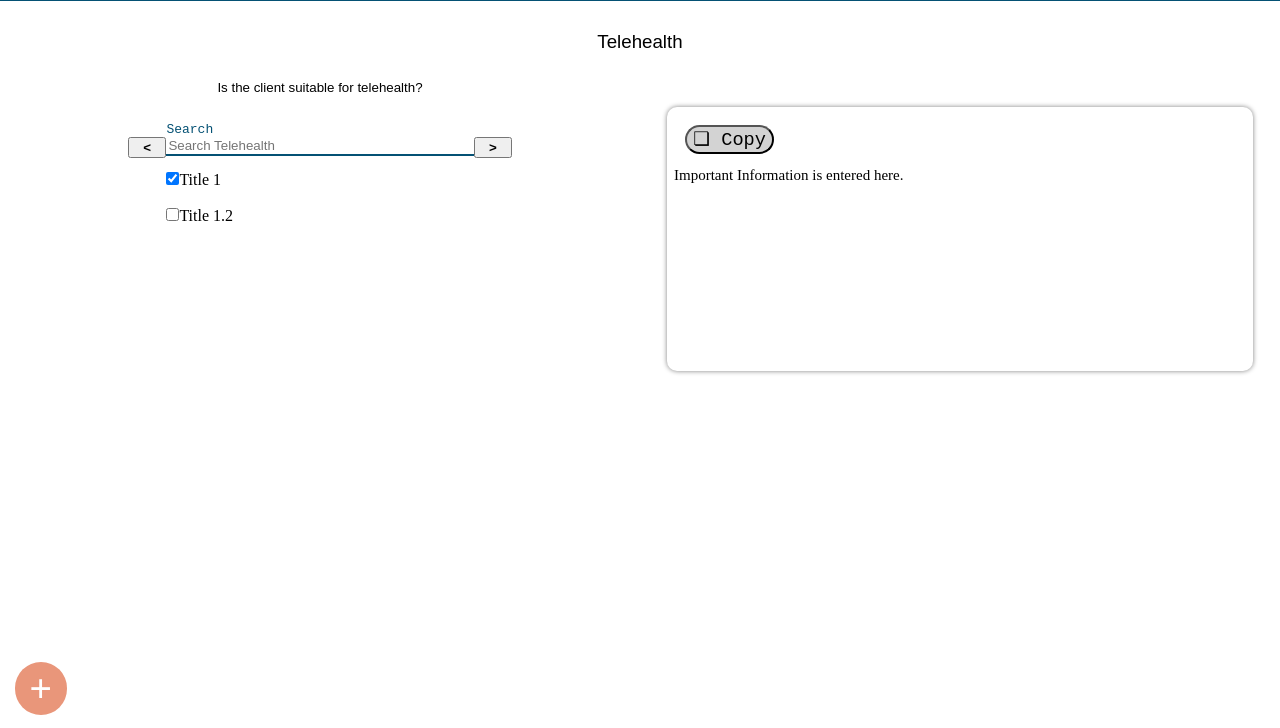
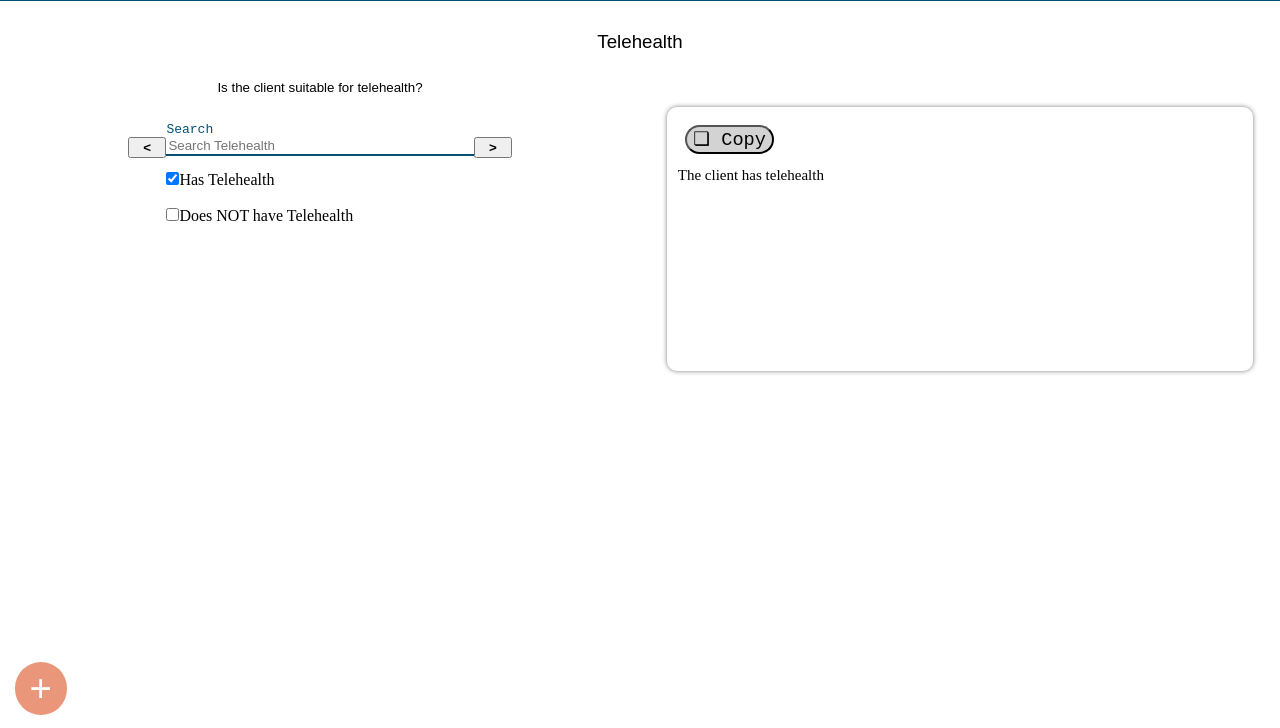
Before and after one commit to Khenkelman/NoteAssist, a plain HTML site: page index.html in a window 1280 px wide. Both pictures are taken after a click on the checkbox 172 px from the left and 250 px from the top of the page. Shown: the part 72-800 px from the top of the page. Drawn offline with Linux system fonts and the light colour scheme.

Commit message:
Implemented Note Feature, Now writes in text to notes tab upon checkbox click

```diff
--- a/data.json
+++ b/data.json
@@ -1,39 +1,39 @@
 [
 	{
 		"Category": "Telehealth",
-		"Title": "Title 1",
+		"Title": "Has Telehealth",
 		"Description": "Desc 1",
-		"Output": "Output 1"
+		"Output": "The client has telehealth"
 	},
   {
 		"Category": "Telehealth",
-		"Title": "Title 1.2",
+		"Title": "Does NOT have Telehealth",
 		"Description": "Desc 1.2",
-		"Output": "Output 1.2"
+		"Output": "the client does not have telehealth"
 	},
 	{
 		"Category": "Presentation",
-		"Title": "Title 2",
+		"Title": "Pretty",
 		"Description": "Desc 2",
-		"Output": "Output 2"
+		"Output": "the client is pretty"
 	},
   {
 		"Category": "Presentation",
-		"Title": "Title 2.2",
+		"Title": "Gross",
 		"Description": "Desc 2.2",
-		"Output": "Output 2"
+		"Output": "the client is gross"
 	},
 	{
 		"Category": "Symptoms",
-		"Title": "Title 3",
+		"Title": "this symptom",
 		"Description": "magna. Sed eu eros. Nam consequat dolor vitae dolor. Donec",
-		"Output": "Quisque varius. Nam porttitor scelerisque neque. Nullam nisl. Maecenas malesuada"
+		"Output": "the client has this and that symptom"
 	},
 	{
 		"Category": "Diagnoses",
-		"Title": "Title 4",
+		"Title": "this diagnoses",
 		"Description": "vitae mauris sit amet lorem semper auctor. Mauris vel turpis.",
-		"Output": "Donec vitae erat vel pede blandit congue. In scelerisque scelerisque"
+		"Output": "the client found this solution"
 	},
 	{
 		"Category": "Disruption",
--- a/index.html
+++ b/index.html
@@ -53,7 +53,7 @@
 
             <!--Turning this into a button break everything and idk why-->
             <button id="copybox" onclick="copyTextFunction()">&#10063; Copy</button>
-            <textarea id=copiedtext>Important Information is entered here.</textarea>
+            <textarea id=copiedtext></textarea>
 
         </div>
     </div>
--- a/main.js
+++ b/main.js
@@ -1,10 +1,44 @@
 // Initializing variables and array of "categories". The whole setup of the site works based on what position of the array you are on, which goes -1 or +1 position if you click the respective arrows on the webpage. The JSON entries have which category they go in listed in the file. You can see your current category above the search bar
 var categorySelected = 0;
 var categoryCurrent = "Telehealth";
+var savedText = "";
 const categories = ["Telehealth","Presentation","Symptoms","Diagnoses","Disruption","Safety","Topics","Stage","Interventions","Response","Strengths","Progress","Tasks"];
 
+//#############################################//
+//#############    MAIN BODY    ###############//
+//#############################################//
+
+//________________JSON Call____________________//
+var xhttp = new XMLHttpRequest();
+xhttp.onreadystatechange = function() {
+if (this.readyState == 4 && this.status == 200) {
+  var testData = JSON.parse(xhttp.responseText);
+
+//______Printing Checkboxes inside 'Divs'______//
+  var output = '';
+  for(var i = 0; i < testData.length; i++){
+        output += '<div id="' + i + '" value="' + testData[i].Output + '"><input type="checkbox" id="' + (i+1000) + '"onclick= getCheckboxValue() Desc="' + testData[i].Description + '" value="' + testData[i].Output + '">' + testData[i].Title + "</br><br></div>";
+  }
+  document.getElementById('boxes').innerHTML = output;
+}};
+
+//____________End JSON Call____________________//
+xhttp.open("GET", "data.json", true);
+xhttp.send();
+
+// Updates Title //
+categoryMove();
+
+
+//##############################################//
+//##############    FUNCTIONS    ##############//
+//#############################################//
+
+
+//#############    ARROW FUNCTION    ############//
 // This is the function that builds the list of selectable "titles" that correspond to the categories. These are called from the JSON file. It is wrapped with a JSON calling function so you can access any data from the JSON file if you put your code above the xhttp.open/send lines
 function categoryMove(command){
+    numBoxesPerCategory();
 // Arrows have an onclick in HTML that calls this function with a parameter that tells the below conditionals what to do
     if(command == "add"&&categorySelected<12){
     categorySelected += 1;
@@ -13,7 +47,7 @@ function categoryMove(command){
         categorySelected -= 1;
     }
     var categoryCurrent = categories[categorySelected]; // < Very important to how this all works, but not a very good system I would say
-
+    savedText = document.getElementById("copiedtext").innerHTML; // <saves text from before switching pages
 // Printing information to web page
     document.getElementById('categoryLarge').innerHTML = categoryCurrent;
     document.getElementById('searchbox').placeholder = "Search " + categoryCurrent;
@@ -60,55 +94,146 @@ function categoryMove(command){
           break;
     }
   document.getElementById('descriptorParagraph').innerHTML = categoryDescriptor;
+}
 
 
-  // Start of JSON calling function
+// ################   VALUE EXTRACTOR   ############ //
+// Checkbox parent containers are created with IDs   (0,    1,    2,    3,    4,   etc)
+// While Checkboxes themselves are created with IDs (1000, 1001, 1002, 1003, 1004, etc)
+//            v  v  v   onclick they call this Function which pulls the text and puts it in the copy box.
+function getCheckboxValue() {
+    var i = 0;
+    var result = "";
+    while (i <= 5)
+    {
+    // if the specific checkbox is checked >> add the value to the string result
+        if (document.getElementById(i+1000).checked){
+            result = result + " " + document.getElementById(i+1000).value };
+            i+=1;
+        }
+    document.getElementById('copiedtext').innerHTML = result;
+}
+
+
+
+// ####### COUNT NUM OF CHECK BOXES FOR EACH CATEGORY ###### //
+        // **This is sloppy and can probably be revised** //
+function numBoxesPerCategory(){
+
+        //_____ JSON Calling Function _____//
     var xhttp = new XMLHttpRequest();
     xhttp.onreadystatechange = function() {
     if (this.readyState == 4 && this.status == 200) {
       var testData = JSON.parse(xhttp.responseText);
 
-    // Printing the list of "Titles" onto webpage. If you need something from the JSON, put it below or above these lines:
 
-      var output = '';
+        var categoryCurrent = document.getElementById("categoryLarge").innerHTML;
+        var index = 0;
+        var minCount = 0;
+        var maxCount = 0;
+        var categoryLength = [0, 0, 0, 0, 0, 0, 0, 0, 0, 0, 0, 0, 0]
+
+       // Add 1 for each time that category occurs //
             for(var i = 0; i < testData.length; i++){
-        if(testData[i].Category == categoryCurrent){
-            output += '<input type="checkbox" id="' + testData[i].Title + '" Desc="' + testData[i].Description + '" Output="' + testData[i].Output + '">' + testData[i].Title + "</br><br>"
+                if (testData[i].Category == "Telehealth"){
+                    categoryLength[0] += 1;
+                }
+                else if (testData[i].Category == "Presentation"){
+                    categoryLength[1] += 1;
+                }
+                else if (testData[i].Category == "Symptoms"){
+                    categoryLength[2] += 1;
+                }
+                else if (testData[i].Category == "Diagnoses"){
+                    categoryLength[3] += 1;
+                }
+                else if (testData[i].Category == "Disruption"){
+                    categoryLength[4] += 1;
+                }
+                else if (testData[i].Category == "Safety"){
+                    categoryLength[5] += 1;
                 }
             }
-      document.getElementById('boxes').innerHTML = output;
 
-      // above this for JSON code
+        // based upon how many objects are in each category,
+        // set a minimum and maxium index.
+        // ex.
+        // if theres 2 checkboxes in telehealth
+        // and 3 checkboxes in presentation
+        // the minCount = 2 & maxCount = 4
+        //
+        // This way, the program only displays checkbox indexes 2, 3, & 4
+        // when viewing the "Presentation" tab
+            if (categoryCurrent == "Telehealth"){
+                index = 0;
+                minCount = 0;
+                maxCount = categoryLength[0] - 1;
             }
-  };
+            else if (categoryCurrent == "Presentation"){
+                index = 1;
+                minCount = categoryLength[0];
+                maxCount = categoryLength[0] + categoryLength[1] - 1;
+            }
+            else if (categoryCurrent == "Symptoms"){
+                index = 2;
+                minCount = categoryLength[0] + categoryLength[1];
+                maxCount = categoryLength[0] + categoryLength[1] + categoryLength[2] - 1;
+            }
+            else if (categoryCurrent == "Diagnoses"){
+                index = 3;
+                minCount = categoryLength[0] + categoryLength[1] + categoryLength[2];
+                maxCount = categoryLength[0] + categoryLength[1] + categoryLength[2] + categoryLength[3] - 1;
+            }
+            else if (categoryCurrent == "Disruption"){
+                index = 4;
+            }
+            else if (categoryCurrent == "Safety"){
+                index = 5;
+            }
+        hideBoxes(minCount, maxCount, testData.length);
+        }
+    }
+//____________End JSON Call____________________//
   xhttp.open("GET", "data.json", true);
   xhttp.send();
-  // End of JSON calling function
 }
 
-// Right now this function literally does nothing, keeping it as a template for the JSON call. Will remove when I don't need it.
-var xhttp = new XMLHttpRequest();
-xhttp.onreadystatechange = function() {
-  if (this.readyState == 4 && this.status == 200) {
-    var testData = JSON.parse(xhttp.responseText);
 
+
+// ########## HIDE BOXES ############ //
+// This functions hides all the checkboxes that are on different tabs
+// and shows all checkboxes on the current tab
+function hideBoxes(minCount, maxCount, testDataLength){
+    for (var i = 0; i < testDataLength; i++){
+        if (i <= maxCount && i >= minCount){
+            document.getElementById(i).style.display = "block"
         }
-};
-xhttp.open("GET", "data.json", true);
-xhttp.send();
+        else {
+            document.getElementById(i).style.display = "none"
+        }
+    }
+}
 
-//ඞ
 
-categoryMove();
-
+// ##### COPY BUTTON FUNCTIONALITY ####### //
 function copyTextFunction(){
   textHolder = document.getElementById('copiedtext');
   textHolder.select();
   document.execCommand("copy");
 }
 
+
+// #####   ERASE & MAKE NEW NOTE   ##### //
 function newNoteAlert(){
   if(confirm("Are you sure you want to make a new note?")){
     location.reload();
   }
 }
+
+
+
+
+
+
+
+//ඞ
```
Lines whose indentation alone changed are shown as unchanged.
